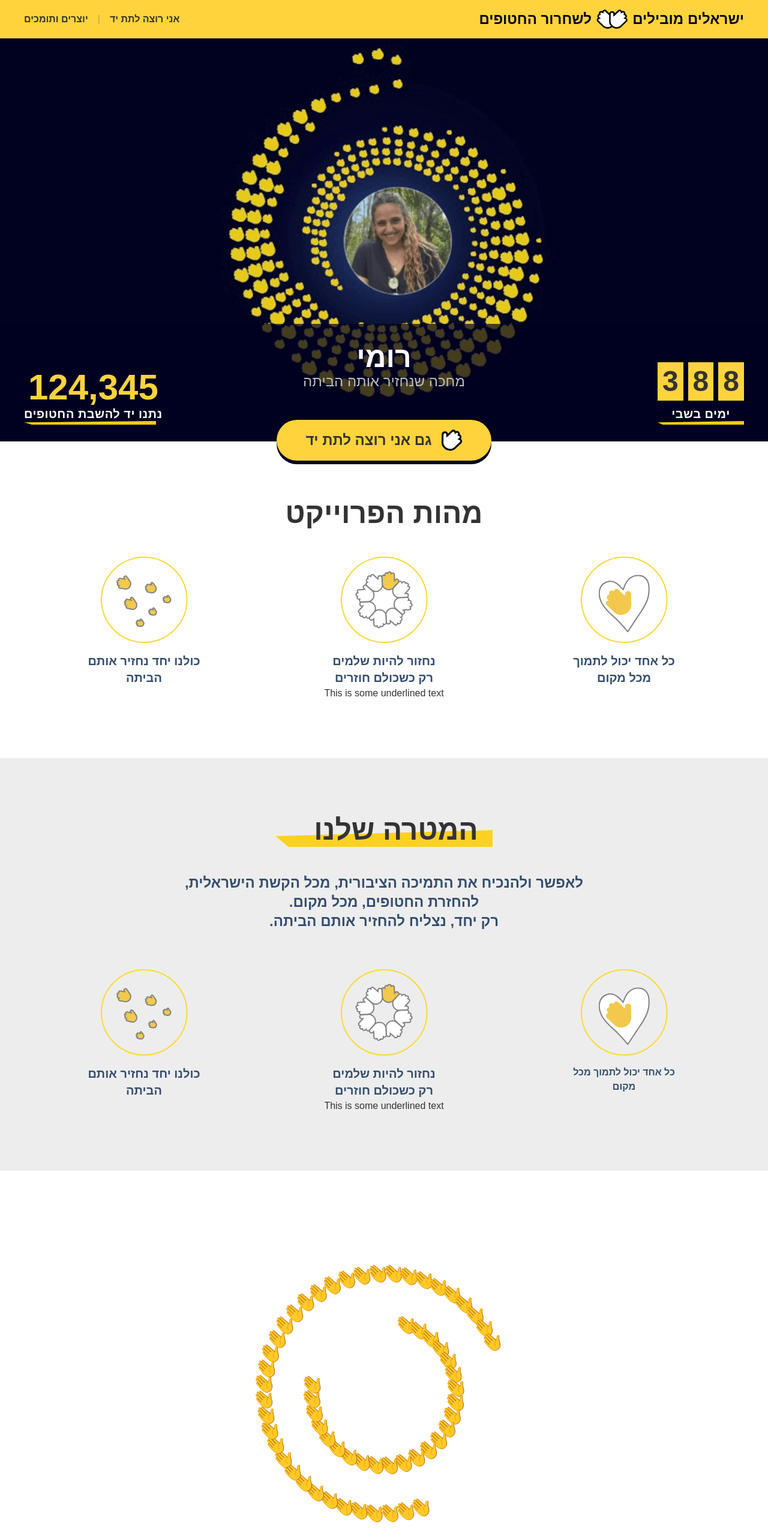
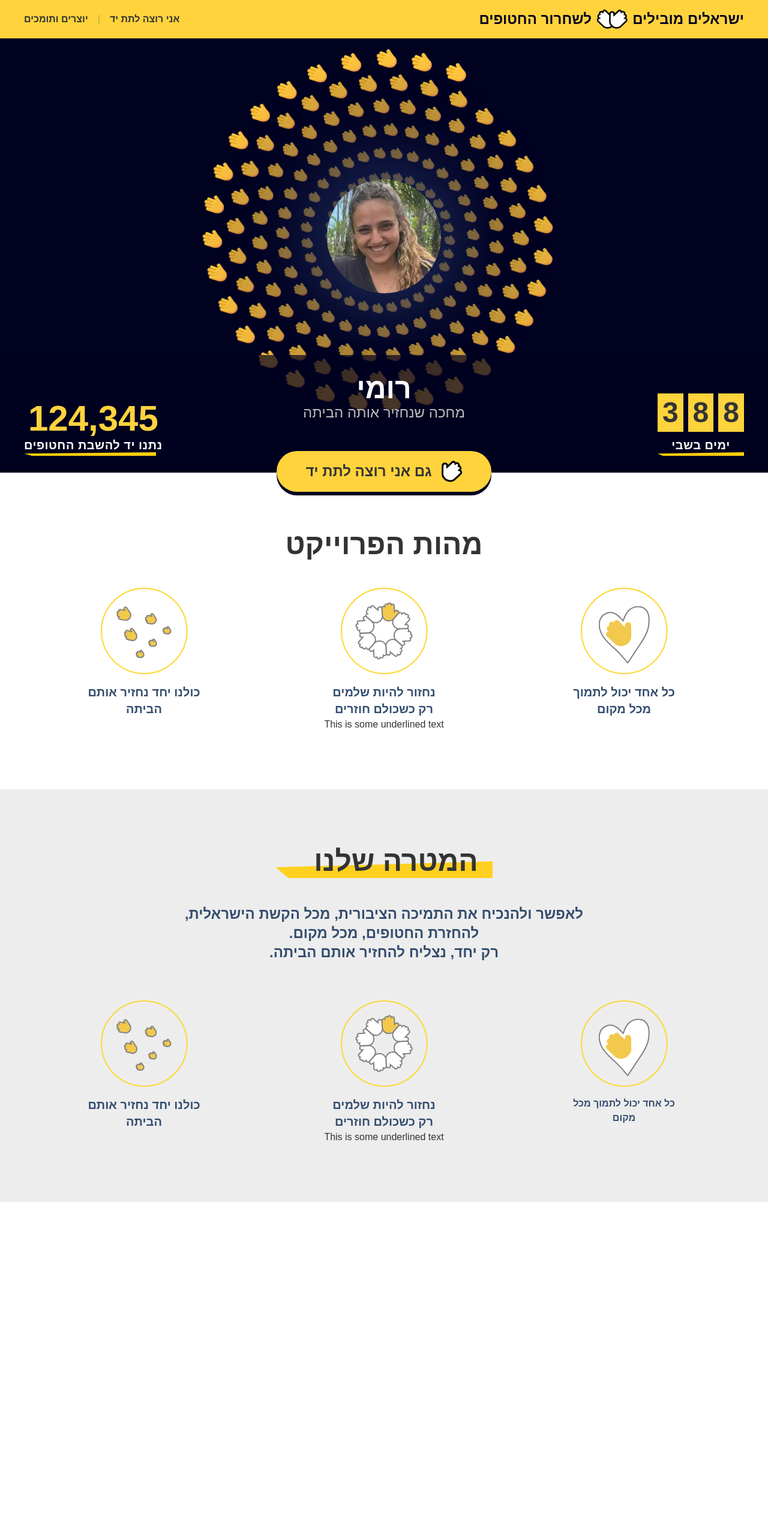
Before and after one commit to yakir-reznik/lend-a-hand, a Nuxt app: page / in a window 1280 px wide. Shown: the top 2566 px of the page at 60% size. Built offline with nearby package versions, Linux system fonts and the light colour scheme.

Commit message:
Spiral option

```diff
--- a/assets/css/tailwind.css
+++ b/assets/css/tailwind.css
@@ -18,3 +18,10 @@ html {
 .dir-ltr {
 	direction: ltr;
 }
+
+.absolute-center {
+	position: absolute;
+	top: 50%;
+	left: 50%;
+	transform: translate(-50%, -50%);
+}
--- a/components/HandCircle.vue
+++ b/components/HandCircle.vue
@@ -1,7 +1,9 @@
 <template>
-	<div ref="el" class="rotator" :class="props.direction">
+	<div ref="container" class="container" :class="props.direction">
 		<div v-for="i in props.draw" class="grid place-items-center">
-			<span class="relative inline-block -rotate-45">✋</span>
+			<span class="relative inline-block">
+				<img class="w-full" src="/img/yellow-hand.svg" alt="hand" />
+			</span>
 		</div>
 		<div v-for="i in props.empty"></div>
 	</div>
@@ -11,33 +13,39 @@
 	const props = defineProps<{
 		draw: number
 		empty: number
-		size: number
-		radius: number
+		elementSize: number
+		diameter: number
+		duration: number
 		direction: 'clockwise' | 'counter-clockwise'
 	}>()
 
-	const el = ref<HTMLDivElement>()
+	const container = ref<HTMLDivElement>()
 
 	onMounted(() => {
-		if (!el.value) return
+		if (!container.value) return
 
-		el.value.style.animation = 'circle 25s linear infinite'
-		el.value.style.animationDirection = props.direction === 'counter-clockwise' ? 'reverse' : 'normal'
+		container.value.style.width = props.diameter + 'px'
+		container.value.style.height = props.diameter + 'px'
+		container.value.style.animation = `circle ${props.duration}s linear infinite`
+		container.value.style.animationDirection = props.direction === 'counter-clockwise' ? 'reverse' : 'normal'
 
-		const blocks = el.value.querySelectorAll<HTMLDivElement>('div')
-		const increase = (Math.PI * 2) / blocks.length
+		const items = container.value.querySelectorAll<HTMLDivElement>('div')
+		const increase = (Math.PI * 2) / items.length
 
 		let x = 0
 		let y = 0
 		let angle = 0
 
-		for (var i = 0; i < blocks.length; i++) {
-			const elem = blocks[i]
-			x = props.radius * Math.cos(angle) + 325
-			y = props.radius * Math.sin(angle) + 325
-			elem.style.left = x + 'px'
-			elem.style.top = y + 'px'
-			// var rot = 90 + i * (360 / blocks.length)
+		for (var i = 0; i < items.length; i++) {
+			const item = items[i]
+			const itemSizeOffset = props.diameter / 2 - props.elementSize / 2
+			x = (props.diameter / 2) * Math.cos(angle) + itemSizeOffset
+			y = (props.diameter / 2) * Math.sin(angle) + itemSizeOffset
+			item.style.left = x + 'px'
+			item.style.top = y + 'px'
+			item.style.width = props.elementSize + 'px'
+			item.style.height = props.elementSize + 'px'
+			item.style.animationDuration = `${props.duration}s`
 			angle += increase
 		}
 	})
@@ -53,7 +61,7 @@
 		}
 	}
 
-	@keyframes inner-circle {
+	@keyframes inner-circle-clockwise {
 		from {
 			transform: rotate(0deg);
 		}
@@ -61,31 +69,40 @@
 			transform: rotate(-360deg);
 		}
 	}
-	.rotator {
+
+	@keyframes inner-circle-counter-clockwise {
+		from {
+			transform: rotate(0deg);
+		}
+		to {
+			transform: rotate(360deg);
+		}
+	}
+
+	.container {
 		grid-row: 1;
 		grid-column: 1;
-		width: 700px;
-		height: 700px;
-		margin: 20px auto;
-		font-size: 10px;
-		line-height: 1;
+		margin: 0 auto;
 		transform-origin: 50% 50%;
 	}
 
-	.rotator > div {
-		font-size: 2rem;
+	.container > div {
 		position: absolute;
-		animation: inner-circle 25s linear infinite;
-		width: 50px;
-		height: 50px;
-		transform: rotate(45deg);
+		animation-timing-function: linear;
+		animation-iteration-count: infinite;
 	}
 
-	.rotator.clockwise > div {
-		animation-direction: normal;
+	.container.clockwise > div {
+		animation-name: inner-circle-clockwise;
+	}
+	.container.clockwise > div > span {
+		transform: rotate(0deg);
 	}
 
-	.rotator.counter-clockwise > div {
-		animation-direction: reverse;
+	.container.counter-clockwise > div {
+		animation-name: inner-circle-counter-clockwise;
+	}
+	.container.counter-clockwise > div > span {
+		transform: rotate(-45deg);
 	}
 </style>
--- /dev/null
+++ b/components/Spiral.vue
@@ -0,0 +1,87 @@
+<template>
+	<div class="relative mx-auto size-[500px]">
+		<div id="spiralContainer" class="h-full">
+			<div class="item grid place-items-center" v-for="i in 240">
+				<img src="/img/yellow-hand.svg" alt="hand icon" class="w-full" />
+			</div>
+		</div>
+		<div class="absolute-center">
+			<div class="glow absolute inset-0 rounded-full"></div>
+			<img src="/img/romi.jpg" alt="Romi" class="rounded-full" />
+		</div>
+	</div>
+</template>
+
+<script setup lang="ts">
+	onMounted(() => {
+		const container = document.getElementById('spiralContainer')!
+		const items = container.querySelectorAll<HTMLDivElement>('.item')
+		const numItems = items.length
+		const radiusIncrement = 1.25 // Increase in radius for each step
+		const angleIncrement = 0.2 // Angle increment for spiral rotation
+		const minSize = 10 // Minimum size of items in the center
+		const maxSize = 40 // Maximum size of items at the outer edge
+		const sizeIncrement = (maxSize - minSize) / numItems // Gradual increase in size
+		const centerX = container.offsetWidth / 2
+		const centerY = container.offsetHeight / 2
+
+		function createSpiral() {
+			let radius = 0
+			let angle = 0
+
+			items.forEach((item, i) => {
+				// Calculate the size for the current item
+				const itemSize = minSize + i * sizeIncrement
+
+				// Calculate each item’s x and y position in the spiral
+				const x = centerX + radius * Math.cos(angle) - itemSize / 2
+				const y = centerY + radius * Math.sin(angle) - itemSize / 2
+
+				item.style.width = `${itemSize}px`
+				item.style.height = `${itemSize}px`
+				item.style.position = 'absolute'
+				item.style.left = `${x}px`
+				item.style.top = `${y}px`
+				item.style.opacity = `${i / (numItems - 1)}`
+
+				// Append the item to the container
+				container.appendChild(item)
+
+				// Update radius and angle for the next item
+				radius += radiusIncrement
+				angle += angleIncrement
+			})
+		}
+
+		// Generate the spiral
+		createSpiral()
+	})
+</script>
+
+<style lang="css">
+	#spiralContainer {
+		animation: rotate 24s linear infinite; /* Adjust duration for rotation speed */
+	}
+
+	#spiralContainer > .item {
+		transform: rotate(-70deg);
+	}
+
+	#spiralContainer > .item > img {
+		animation: rotate 24s linear infinite; /* Adjust duration for rotation speed */
+		animation-direction: reverse;
+	}
+
+	@keyframes rotate {
+		from {
+			transform: rotate(0deg);
+		}
+		to {
+			transform: rotate(360deg);
+		}
+	}
+
+	.glow {
+		box-shadow: 0 0 10rem 0 rgba(117, 170, 255, 0.5);
+	}
+</style>
--- a/components/section/hero.vue
+++ b/components/section/hero.vue
@@ -1,7 +1,7 @@
 <template>
 	<div class="bg-dark-900 relative pb-16">
-		<div class="wrapper">
-			<img class="mx-auto" src="/img/romi.png" alt="Bring Romi home" />
+		<div class="wrapper py-20">
+			<Spiral />
 		</div>
 		<div class="bg-dark-900/70 absolute bottom-0 left-0 w-full py-8 text-center">
 			<div class="wrapper">
--- a/pages/index.vue
+++ b/pages/index.vue
@@ -2,10 +2,17 @@
 	<SectionHero />
 	<SectionMahut />
 	<SectionGoals />
-	<div class="grid grid-cols-1 grid-rows-1">
-		<HandCircle :radius="200" :draw="36" :empty="12" direction="clockwise" :size="50" />
-		<HandCircle :radius="120" :draw="24" :empty="8" direction="counter-clockwise" :size="50" />
-	</div>
+	<!-- <div class="grid grid-cols-1 grid-rows-1 place-items-center border border-blue-600">
+		<img src="https://picsum.photos/220/220" alt="" style="grid-row: 1; grid-column: 1" class="rounded-full" />
+		<HandCircle :diameter="700" :draw="36" :empty="12" direction="clockwise" :element-size="0" :duration="25" />
+		<HandCircle :diameter="620" :draw="24" :empty="8" direction="clockwise" :element-size="35" :duration="23" />
+		<HandCircle :diameter="540" :draw="24" :empty="8" direction="clockwise" :element-size="33" :duration="21" />
+		<HandCircle :diameter="470" :draw="24" :empty="8" direction="clockwise" :element-size="25" :duration="18" />
+		<HandCircle :diameter="410" :draw="24" :empty="8" direction="clockwise" :element-size="22" :duration="16" />
+		<HandCircle :diameter="350" :draw="20" :empty="10" direction="clockwise" :element-size="19" :duration="15" />
+		<HandCircle :diameter="300" :draw="15" :empty="10" direction="clockwise" :element-size="16" :duration="14" />
+		<HandCircle :diameter="260" :draw="8" :empty="10" direction="clockwise" :element-size="14" :duration="12" />
+	</div> -->
 	<div style="height: 3000px"></div>
 </template>
 
```
Also changed, not shown: public/img/romi.jpg (added), public/img/yellow-hand.svg (added).
